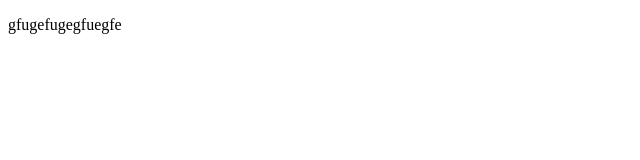
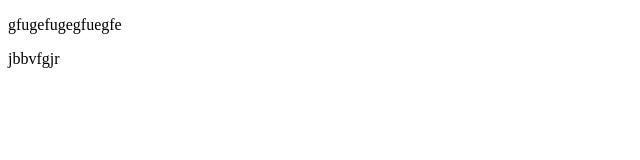
Before and after one commit to prasanta12343/localRepo, a plain HTML site: page index.html in a window 1280 px wide. Shown: the full height of the page, 0-640 px from the left. Drawn offline with Linux system fonts and the light colour scheme.

Commit message:
jgjrbgjrg

```diff
--- a/index.html
+++ b/index.html
@@ -7,5 +7,6 @@
 </head>
 <body>
     <p>gfugefugegfuegfe</p>
+    <p>jbbvfgjr</p>
 </body>
 </html>
```
